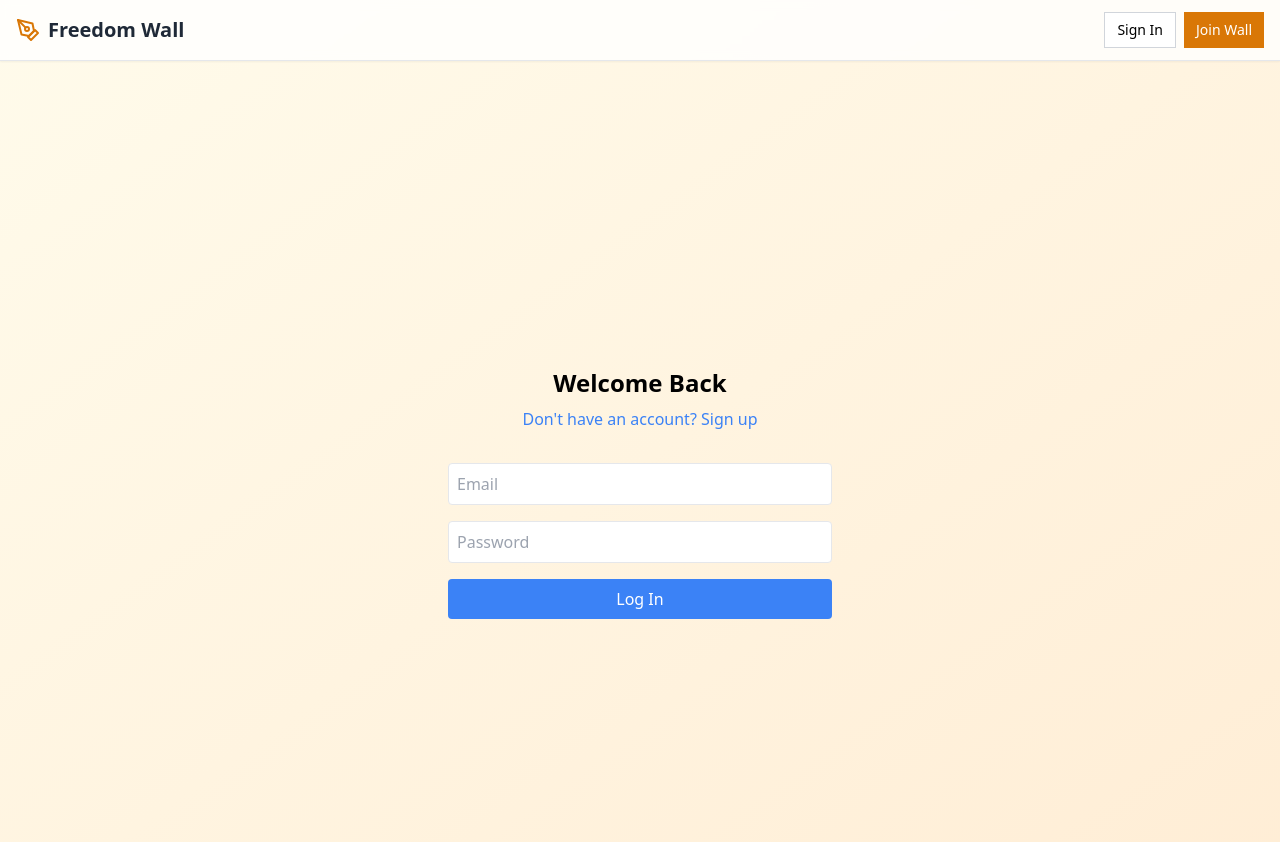
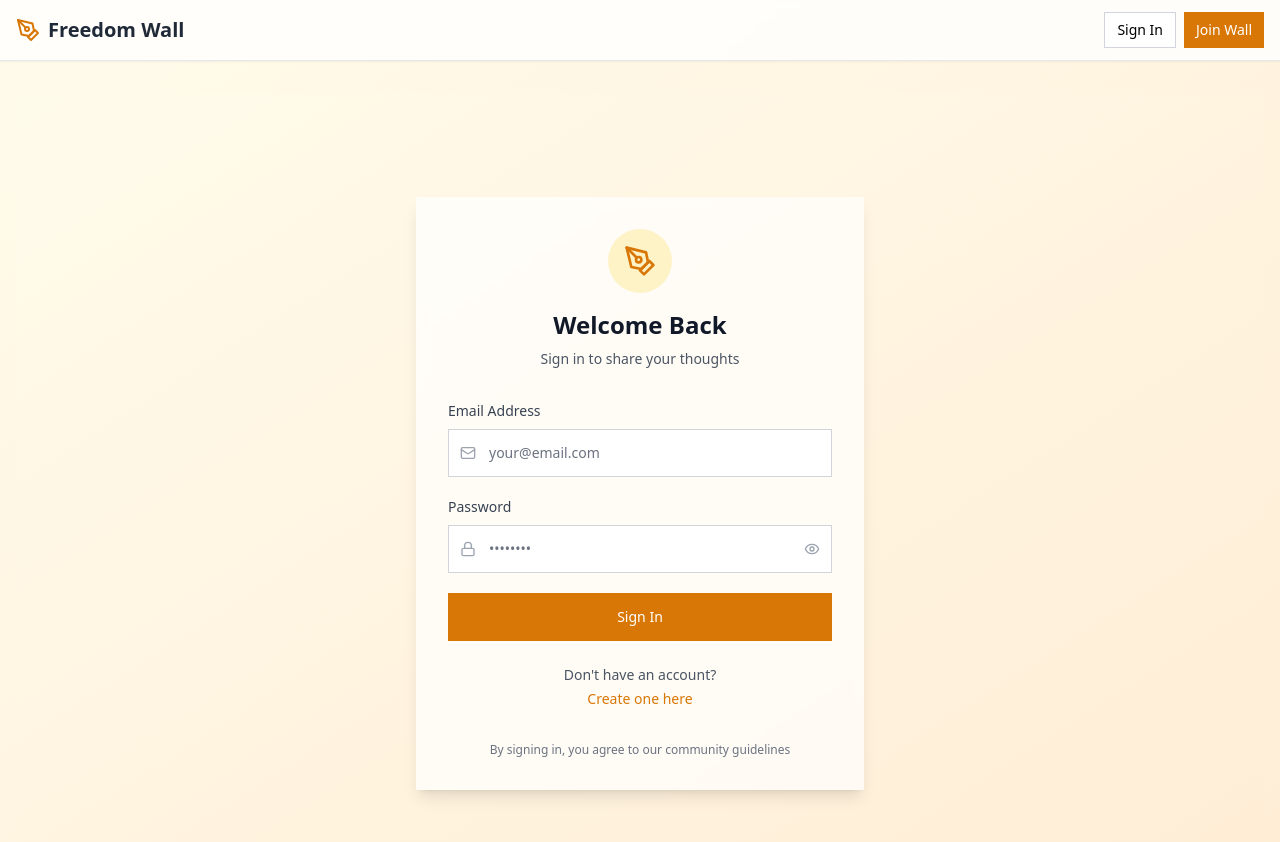
Before and after one commit to Sachiik0/PRojectFw, a Next.js app: page /login in a window 1280 px wide. Shown: the top 842 px of the page. Built offline with nearby package versions, Linux system fonts and the light colour scheme; no server answers.

Commit message:
fix ui for login page

```diff
--- a/app/(auth)/login/page.tsx
+++ b/app/(auth)/login/page.tsx
@@ -1,9 +1,14 @@
-'use client';
-export const dynamic = 'force-dynamic';
+'use client'
+export const dynamic = 'force-dynamic'
 
 import { useAuth } from '@/lib/hooks/useAuth'
+import { Button } from '@/components/ui/button'
+import { Input } from '@/components/ui/input'
+import { PenTool, Eye, EyeOff, Mail, Lock, User } from 'lucide-react'
+import { useState } from 'react'
 
 export default function LoginPage() {
+  const [showPassword, setShowPassword] = useState(false)
   const {
     loading,
     error,
@@ -14,22 +19,25 @@ export default function LoginPage() {
   } = useAuth()
 
   return (
-    <div className="min-h-screen flex flex-col items-center justify-center p-4">
-      <div className="w-full max-w-sm">
+    <div className="min-h-screen bg-gradient-to-br from-amber-50 to-orange-100 flex flex-col items-center justify-center p-4">
+      <div className="bg-white/70 backdrop-blur-sm rounded-lg shadow-lg p-8 w-full max-w-md paper-texture">
+        {/* Header */}
         <div className="text-center mb-8">
-          <h1 className="text-2xl font-bold mb-2">
-            {mode === 'login' ? 'Welcome Back' : 'Create Account'}
+          <div className="bg-amber-100 p-3 rounded-full w-16 h-16 mx-auto mb-4 flex items-center justify-center">
+            <PenTool className="h-8 w-8 text-amber-600" />
+          </div>
+          <h1 className="text-2xl font-bold text-gray-900 mb-2">
+            {mode === 'login' ? 'Welcome Back' : 'Join the Freedom Wall'}
           </h1>
-          <button
-            onClick={() => setMode(mode === 'login' ? 'signup' : 'login')}
-            className="text-blue-500 hover:underline"
-          >
+          <p className="text-gray-600 text-sm">
             {mode === 'login'
-              ? "Don't have an account? Sign up"
-              : "Already have an account? Log in"}
-          </button>
+              ? 'Sign in to share your thoughts'
+              : 'Create your account and start expressing yourself'
+            }
+          </p>
         </div>
 
+        {/* Form */}
         <form
           onSubmit={async (e: React.FormEvent<HTMLFormElement>) => {
             e.preventDefault()
@@ -40,46 +48,122 @@ export default function LoginPage() {
               await handleLogin(formData)
             }
           }}
-          className="space-y-4"
+          className="space-y-5"
         >
+          {/* Pen Name Field (Signup only) */}
           {mode === 'signup' && (
-            <input
+            <div>
+              <label htmlFor="penName" className="block text-sm font-medium text-gray-700 mb-2">
+                Pen Name
+              </label>
+              <div className="relative">
+                <User className="absolute left-3 top-1/2 transform -translate-y-1/2 h-4 w-4 text-gray-400" />
+                <Input
+                  id="penName"
+                  name="penName"
                   type="text"
-              name="penName"
-              placeholder="Pen Name"
+                  placeholder="your_pen_name"
                   required
-              className="w-full rounded border p-2"
+                  className="pl-10 h-12"
                 />
+              </div>
+              <p className="text-xs text-gray-500 mt-1">
+                This is how others will see you (letters, numbers, and underscores only)
+              </p>
+            </div>
           )}
 
-          <input
+          {/* Email Field */}
+          <div>
+            <label htmlFor="email" className="block text-sm font-medium text-gray-700 mb-2">
+              Email Address
+            </label>
+            <div className="relative">
+              <Mail className="absolute left-3 top-1/2 transform -translate-y-1/2 h-4 w-4 text-gray-400" />
+              <Input
+                id="email"
+                name="email"
                 type="email"
-            name="email"
-            placeholder="Email"
+                placeholder="your@email.com"
                 required
-            className="w-full rounded border p-2"
+                className="pl-10 h-12"
               />
+            </div>
+          </div>
 
-          <input
-            type="password"
+          {/* Password Field */}
+          <div>
+            <label htmlFor="password" className="block text-sm font-medium text-gray-700 mb-2">
+              Password
+            </label>
+            <div className="relative">
+              <Lock className="absolute left-3 top-1/2 transform -translate-y-1/2 h-4 w-4 text-gray-400" />
+              <Input
+                id="password"
                 name="password"
-            placeholder="Password"
+                type={showPassword ? 'text' : 'password'}
+                placeholder="••••••••"
                 required
-            className="w-full rounded border p-2"
+                className="pl-10 pr-10 h-12"
               />
+              <button
+                type="button"
+                onClick={() => setShowPassword(!showPassword)}
+                className="absolute right-3 top-1/2 transform -translate-y-1/2 text-gray-400 hover:text-gray-600"
+              >
+                {showPassword ? <EyeOff className="h-4 w-4" /> : <Eye className="h-4 w-4" />}
+              </button>
+            </div>
+            {mode === 'signup' && (
+              <p className="text-xs text-gray-500 mt-1">
+                At least 6 characters
+              </p>
+            )}
+          </div>
 
-          <button
+          {/* Error Message */}
+          {error && (
+            <div className="bg-red-50 border border-red-200 rounded-md p-3">
+              <p className="text-red-600 text-sm text-center">{error}</p>
+            </div>
+          )}
+
+          {/* Submit Button */}
+          <Button
             type="submit"
             disabled={loading}
-            className="w-full rounded bg-blue-500 p-2 text-white disabled:opacity-50"
+            className="w-full h-12 bg-amber-600 hover:bg-amber-700 text-white font-medium"
           >
-            {loading ? 'Loading...' : mode === 'signup' ? 'Sign Up' : 'Log In'}
+            {loading ? (
+              <div className="flex items-center space-x-2">
+                <div className="animate-spin rounded-full h-4 w-4 border-2 border-white border-t-transparent"></div>
+                <span>{mode === 'signup' ? 'Creating Account...' : 'Signing In...'}</span>
+              </div>
+            ) : (
+              mode === 'signup' ? 'Create Account' : 'Sign In'
+            )}
+          </Button>
+        </form>
+
+        {/* Mode Toggle */}
+        <div className="mt-6 text-center">
+          <p className="text-gray-600 text-sm">
+            {mode === 'login' ? "Don't have an account?" : "Already have an account?"}
+          </p>
+          <button
+            onClick={() => setMode(mode === 'login' ? 'signup' : 'login')}
+            className="text-amber-600 hover:text-amber-700 font-medium text-sm mt-1 hover:underline"
+          >
+            {mode === 'login' ? 'Create one here' : 'Sign in instead'}
           </button>
+        </div>
 
-          {error && (
-            <p className="text-red-500 text-sm text-center">{error}</p>
-          )}
-        </form>
+        {/* Footer */}
+        <div className="mt-8 text-center">
+          <p className="text-xs text-gray-500">
+            By {mode === 'signup' ? 'creating an account' : 'signing in'}, you agree to our community guidelines
+          </p>
+        </div>
       </div>
     </div>
   )
```
Lines whose indentation alone changed are shown as unchanged.
